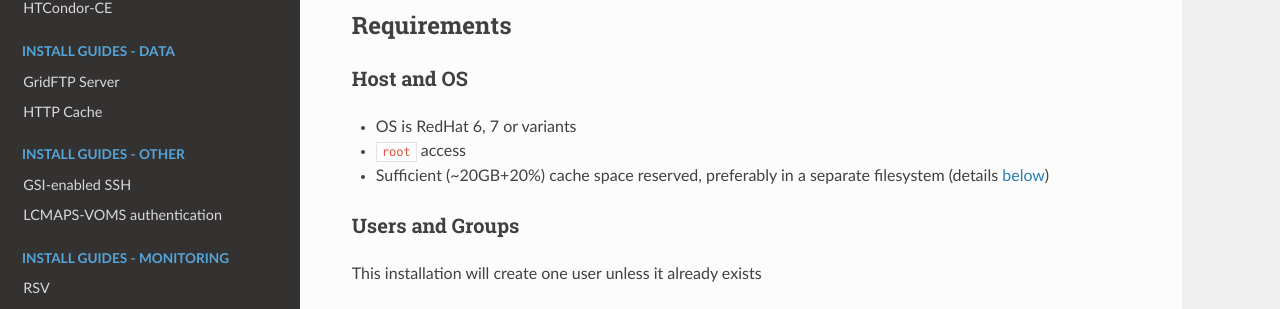
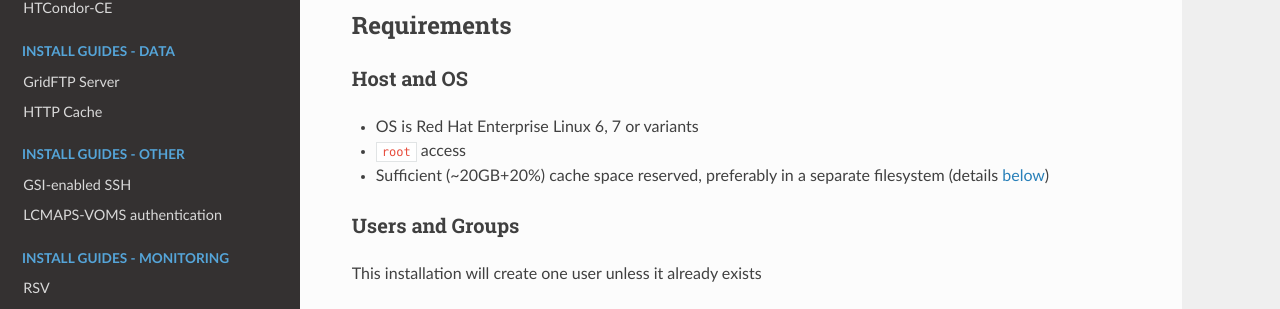
Before and after one commit to osg-htc/docs, an MkDocs documentation site: the page built from docs/client/cvmfs.md, in a window 1280 px wide and 900 px high. Shown: the part 348-657 px from the top of the window. Built offline with MkDocs 1.6.1, drawn with Linux system fonts in a browser that asks for light colours; nearby versions of some CDN libraries; old or Windows-style settings are respelled for this version of MkDocs.

Commit message:
say Enterprise Linux, not just RedHat

```diff
--- a/docs/client/cvmfs.md
+++ b/docs/client/cvmfs.md
@@ -15,7 +15,7 @@ servers via HTTP.
 
 ### Host and OS
 
--  OS is RedHat 6, 7 or variants
+-  OS is Red Hat Enterprise Linux 6, 7 or variants
 -  `root` access
 -  Sufficient (~20GB+20%) cache space reserved, preferably in a
    separate filesystem (details [below](#configuring-cvmfs))
```
